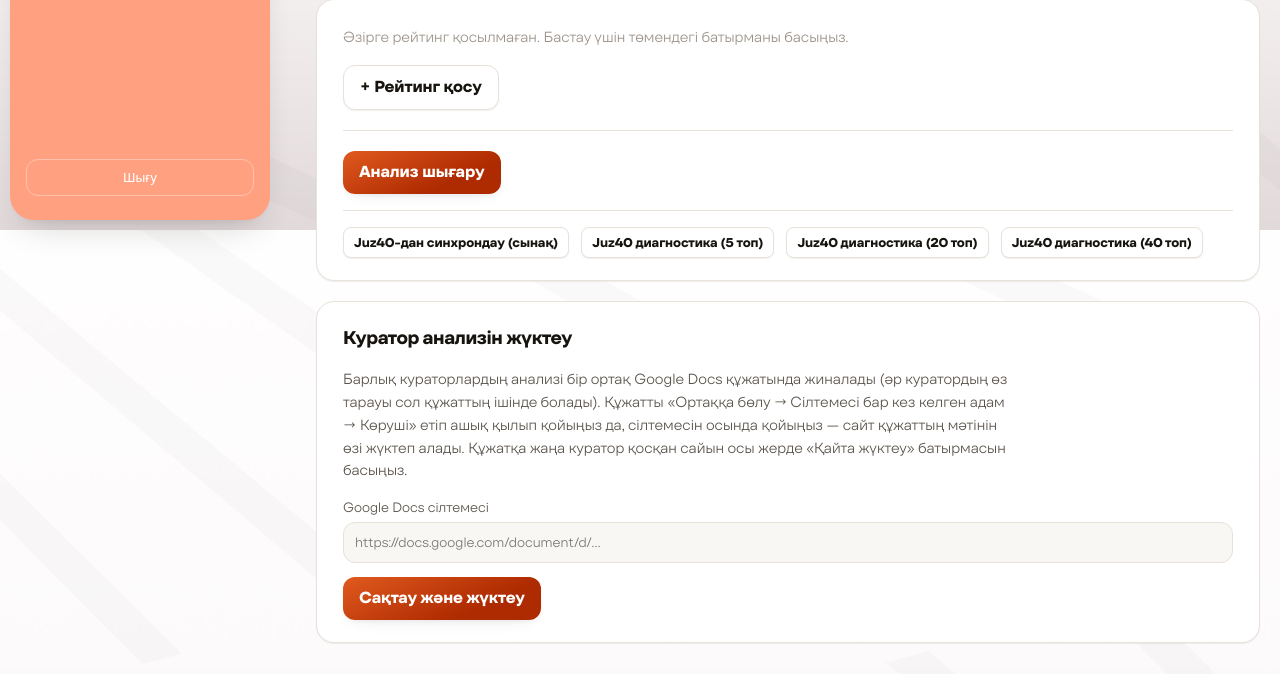
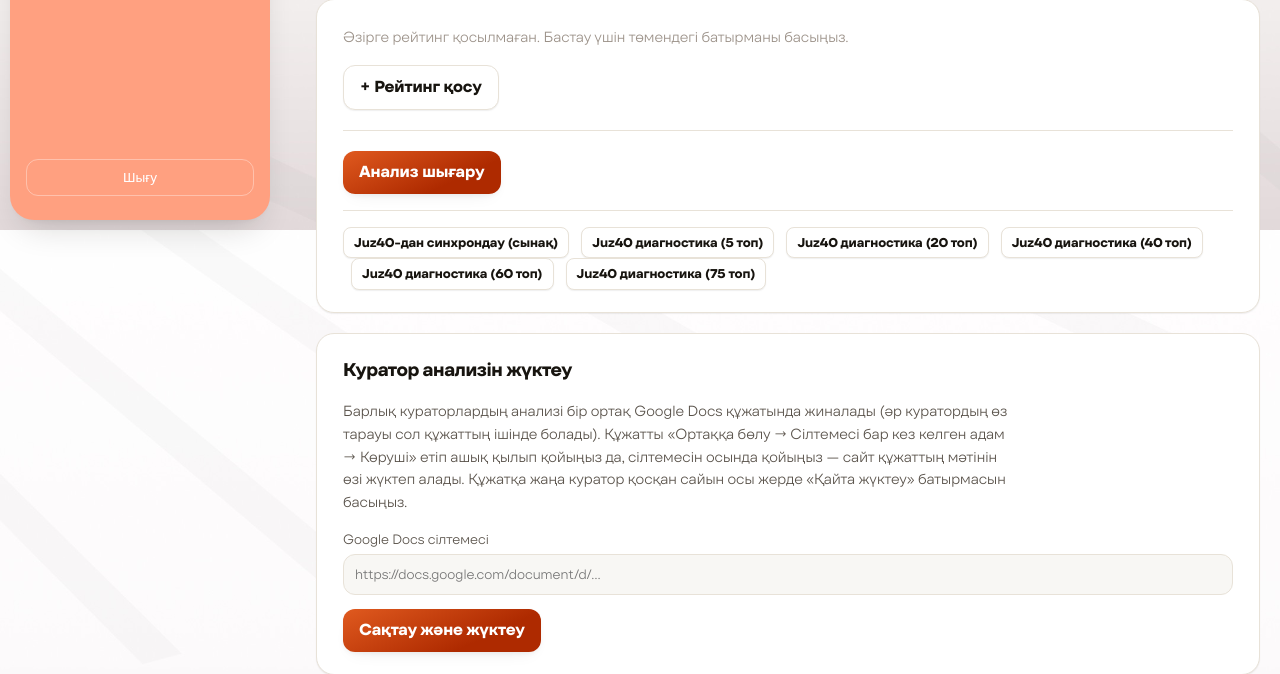
Before and after one commit to kuanushernar06-gif/analysis_work, a Python web app: template templates/import.html in a window 1280 px wide. Shown: the part 570-1244 px from the top of the page. Run offline with Jinja, Linux system fonts and the light colour scheme; the template is opened without the code that fills it, so the values that code supplies are empty.

Commit message:
Add 60 and 75-group Juz40 diagnostic buttons
40 groups finished in 8.1s but the full 84-group run still times out at
60s - something breaks down non-linearly somewhere between 40 and 84.
Bisecting further to find where.

Co-Authored-By: Claude Sonnet 5 <noreply@anthropic.com>

```diff
--- a/templates/import.html
+++ b/templates/import.html
@@ -87,6 +87,12 @@
     </form>
     <form method="post" action="{{ url_for('import_juz40', week_id=week['id']) }}?limit=40" style="display:inline; margin-left:8px">
       <button type="submit" class="btn btn-outline btn-small">Juz40 диагностика (40 топ)</button>
+    </form>
+    <form method="post" action="{{ url_for('import_juz40', week_id=week['id']) }}?limit=60" style="display:inline; margin-left:8px">
+      <button type="submit" class="btn btn-outline btn-small">Juz40 диагностика (60 топ)</button>
+    </form>
+    <form method="post" action="{{ url_for('import_juz40', week_id=week['id']) }}?limit=75" style="display:inline; margin-left:8px">
+      <button type="submit" class="btn btn-outline btn-small">Juz40 диагностика (75 топ)</button>
     </form>
   </div>
   {% endif %}
```
